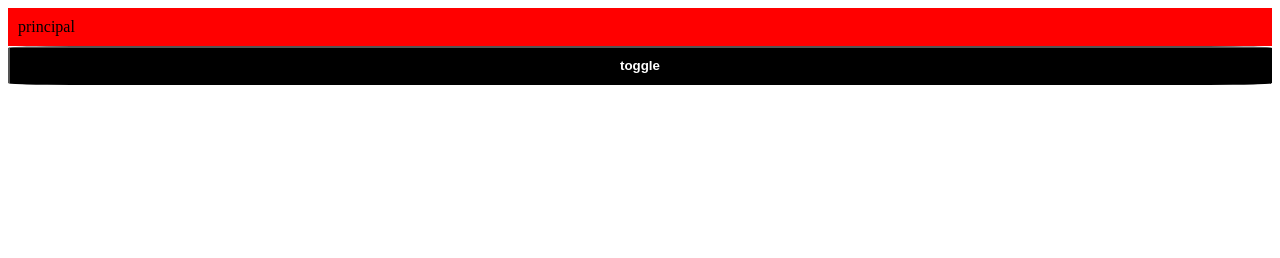
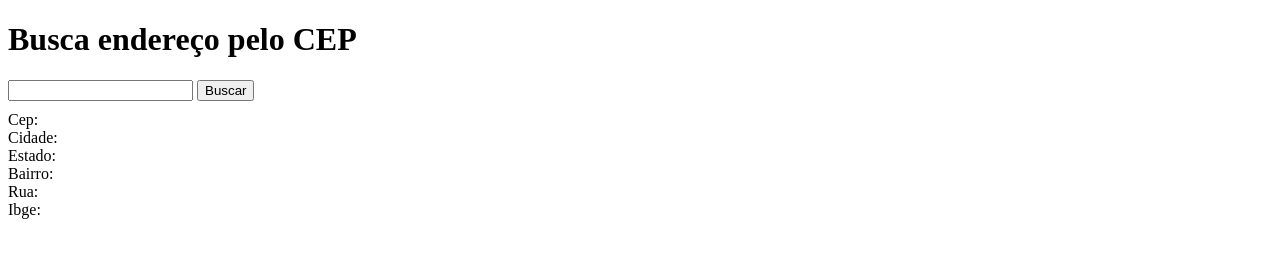
Before and after one commit to leofranca47/BuscaEnderecoJs, a plain HTML site: page index.html in a window 1280 px wide. Drawn offline with Linux system fonts and the light colour scheme.

Commit message:
first commit

```diff
--- a/index.html
+++ b/index.html
@@ -5,44 +5,58 @@
     <meta charset="UTF-8">
     <meta http-equiv="X-UA-Compatible" content="IE=edge">
     <meta name="viewport" content="width=device-width, initial-scale=1.0">
-
     <style>
-        .active {
-            background-color: red;
+        #resposta {
+            margin-top: 10px;
         }
 
-        .container {
-            display: flex;
-            justify-content: space-around;
-            flex-direction: column;
-            /* flex-direction: column; */
-        }
-
-        .principal {
-            padding: 10px;
-        }
-
-        #btn {
-            padding: 10px;
-            border-radius: 5%;
-            background-color: rgb(0, 0, 0);
-            color: rgb(255, 255, 255);
-            font-weight: bold;
+        p {
+            display: inline;
         }
     </style>
-
-    <title>Javascript</title>
+    <title>Busca Cep</title>
 </head>
 
 <body>
+    <header>
+        <h1>Busca endereço pelo CEP</h1>
+    </header>
 
-    <div class="container">
-        <div class="principal">
-            principal
-        </div>
+    <main id="container">
+        <section>
+            <form>
+                <input id="cep" type="text">
+                <button type="button" onclick="getAddress()">Buscar</button>
+            </form>
+        </section>
 
-        <button id="btn">toggle</button>
-    </div>
+        <section id="resposta">
+            <div>
+                Cep:
+                <p id="Cep"></p>
+            </div>
+            <div>
+                Cidade:
+                <p id="cidade"></p>
+            </div>
+            <div>
+                Estado:
+                <p id="estado"></p>
+            </div>
+            <div>
+                Bairro:
+                <p id="bairro"></p>
+            </div>
+            <div>
+                Rua:
+                <p id="rua"></p>
+            </div>
+            <div>
+                Ibge:
+                <p id="ibge"></p>
+            </div>
+        </section>
+    </main>
 
     <script src="./script.js"></script>
 </body>
--- a/script.js
+++ b/script.js
@@ -1,25 +1,23 @@
-const menu = {
-    selector: ".principal",
-    menuElement: function classe() {
-        return document.querySelector(this.selector);
-    },
+function getAddress() {
+    cep = document.querySelector("#cep");
+    url = "https://viacep.com.br/ws/" + cep.value + "/json/";
 
-    active() {
-        this.menuElement().classList.add("active");
-    }
+    returnAddress(url);
+
+
 }
 
-menu.active();
+async function returnAddress(url) {
+    const response = await fetch(url);
+    const json = await response.json();
+    setCampos(json);
+}
 
-btn = document.querySelector("#btn");
-
-btn.addEventListener("click", event => {
-    const teste = document.querySelector(menu.selector);
-    if (teste.classList.contains('active')) {
-        teste.classList.remove('active');
-    } else {
-        teste.classList.add('active');
-    }
-});
-
-// btn.click(menu.desable());
+function setCampos(campos) {
+    (document.querySelector('#Cep')).innerHTML = campos.cep;
+    (document.querySelector('#cidade')).innerHTML = campos.localidade;
+    (document.querySelector('#bairro')).innerHTML = campos.bairro;
+    (document.querySelector('#rua')).innerHTML = campos.logradouro;
+    (document.querySelector('#estado')).innerHTML = campos.uf;
+    (document.querySelector('#ibge')).innerHTML = campos.ibge;
+}
```
Also changed, not shown: viaCep/index.html (deleted, +0 -64 lines), viaCep/script.js (deleted, +0 -23 lines).
